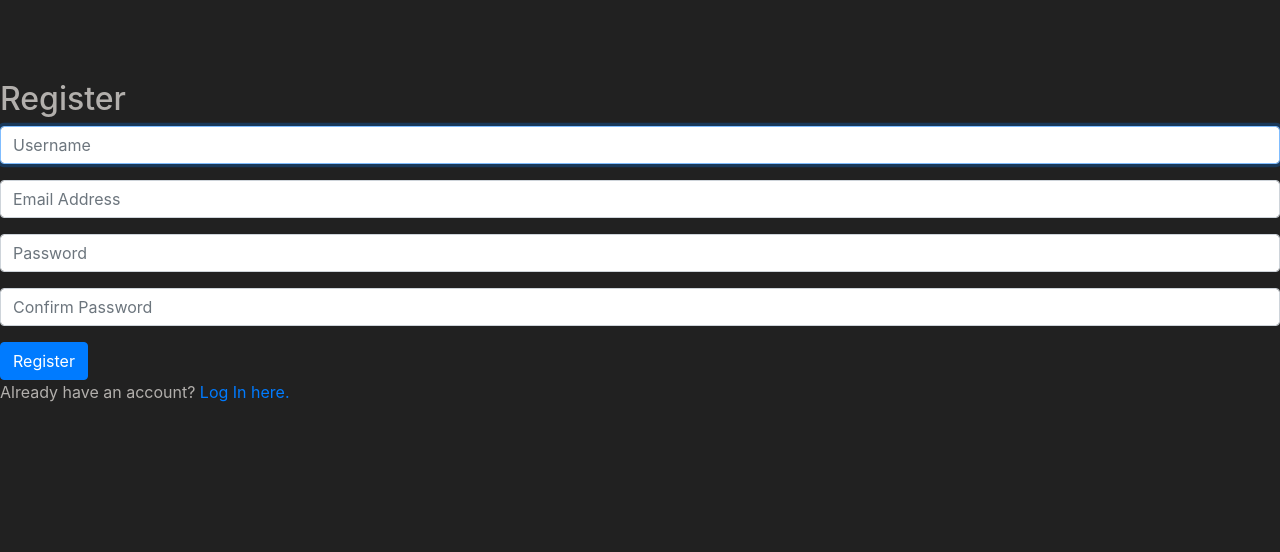
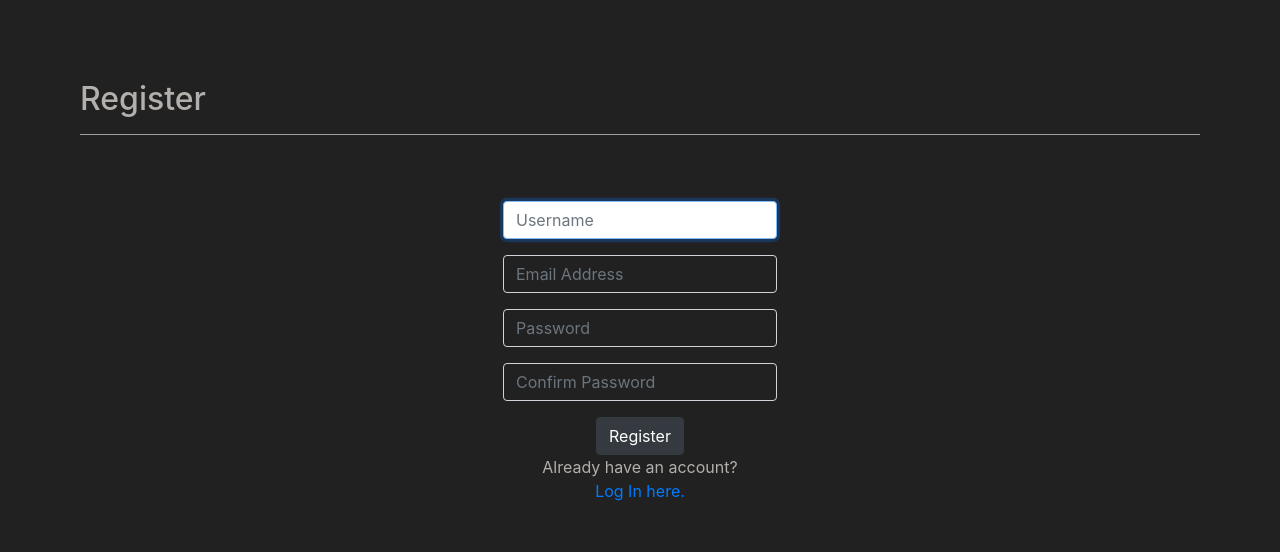
Before and after one commit to peter33chavez/commerce-Project2, a Django app: page /register in a window 1280 px wide. Shown: the part 111-663 px from the top of the page. Run offline with Django 3.2, Linux system fonts and the light colour scheme; some libraries are stand-ins or nearby versions.

Commit message:
designed the register page

```diff
--- a/commerce/auctions/static/auctions/styles.css
+++ b/commerce/auctions/static/auctions/styles.css
@@ -2,8 +2,11 @@ body {
     background: #212121;
     color: #B2AFAC;
 }
+hr{
+    background: #B2AFAC;
+}
 .title{
-    margin-left: 140px;
+    margin: 0 80px;
 }
 .navbar{
     margin-bottom: 80px;
@@ -49,14 +52,16 @@ body {
     background: #212121;
 }
 
-.login-form{
+.login-form, .register-form{
     display: flex;
     flex-direction: column;
     align-items: center;
 }
 
-.login-content{
+.login-content, .register-content{
     display: flex;
     flex-direction: column;
     align-items: center;
+    padding: 50px 0;
+
 }
--- a/commerce/auctions/templates/auctions/register.html
+++ b/commerce/auctions/templates/auctions/register.html
@@ -1,30 +1,32 @@
 {% extends "auctions/layout.html" %}
 
 {% block body %}
-
+    <div class='title'>
         <h2>Register</h2>
-
+    <hr>
+    </div>
     {% if message %}
         <div>{{ message }}</div>
     {% endif %}
-
-    <form action="{% url 'register' %}" method="post">
+    <div class='register-content'>
+        <form class='register-form'action="{% url 'register' %}" method="post">
             {% csrf_token %}
             <div class="form-group">
-            <input class="form-control" autofocus type="text" name="username" placeholder="Username">
+                <input class="form-control form-box" autofocus type="text" name="username" placeholder="Username">
             </div>
             <div class="form-group">
-            <input class="form-control" type="email" name="email" placeholder="Email Address">
+                <input class="form-control form-box" type="email" name="email" placeholder="Email Address">
             </div>
             <div class="form-group">
-            <input class="form-control" type="password" name="password" placeholder="Password">
+                <input class="form-control form-box" type="password" name="password" placeholder="Password">
             </div>
             <div class="form-group">
-            <input class="form-control" type="password" name="confirmation" placeholder="Confirm Password">
+                <input class="form-control form-box" type="password" name="confirmation" placeholder="Confirm Password">
             </div>
-        <input class="btn btn-primary" type="submit" value="Register">
+            <input class="btn btn-dark" type="submit" value="Register">
         </form>
 
         Already have an account? <a href="{% url 'login' %}">Log In here.</a>
+    </div>
 
 {% endblock %}
```
Also changed, not shown: commerce/db.sqlite3. Lines whose indentation alone changed are shown as unchanged.
